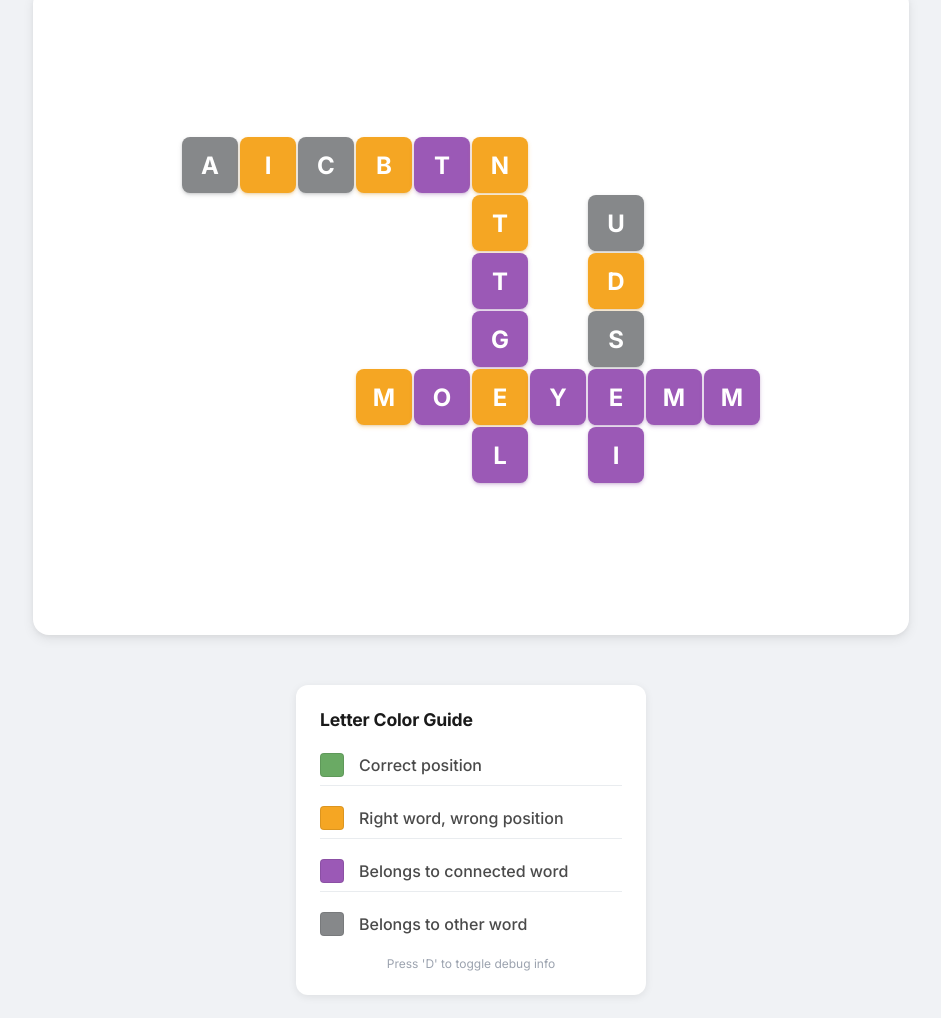
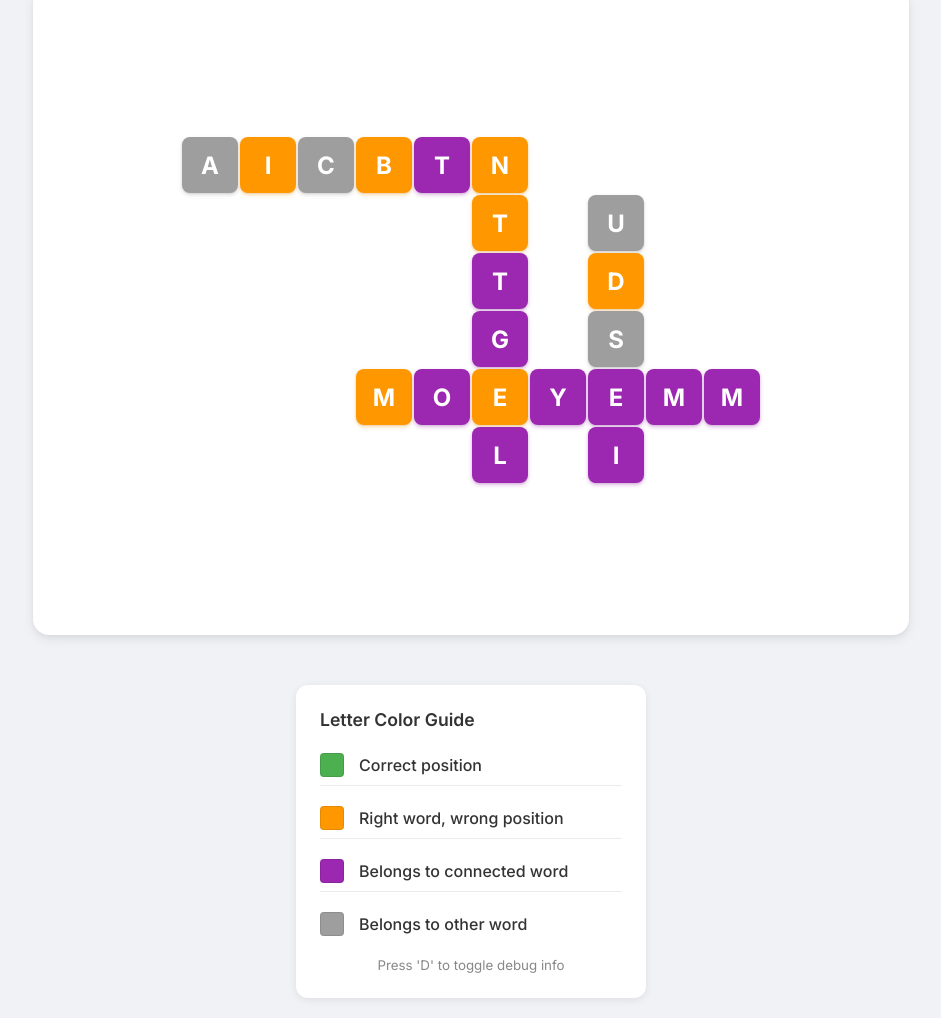
Before and after one commit to Pak911/headlines, a plain HTML site: page index.html in a window 1280 px wide. Shown: the part 296-1314 px from the top of the page, without its empty margins (169-1110 px from the left). Drawn offline with Linux system fonts and the light colour scheme.

Commit message:
material 2

```diff
--- a/index.html
+++ b/index.html
@@ -3,12 +3,12 @@
 <head>
     <meta charset="UTF-8">
     <meta name="viewport" content="width=device-width, initial-scale=1.0">
-    <title>Captions - Letter Swap Crossword Game</title>
+    <title>Headlines - Letter Swap Crossword Game</title>
     <link rel="stylesheet" href="styles.css">
 </head>
 <body>
     <div class="header">
-        <h1>Captions</h1>
+        <h1>Headlines</h1>
         <p class="instructions">
             Swap letters to reconstruct the news headline! Click two letters to swap their positions.
         </p>
@@ -27,19 +27,19 @@
         <h3>Letter Color Guide</h3>
         <ul class="legend-list">
             <li class="legend-item">
-                <div class="legend-color" style="background-color: #6aaa64;"></div>
+                <div class="legend-color" style="background-color: #4CAF50;"></div>
                 <span class="legend-text">Correct position</span>
             </li>
             <li class="legend-item">
-                <div class="legend-color" style="background-color: #f5a623;"></div>
+                <div class="legend-color" style="background-color: #FF9800;"></div>
                 <span class="legend-text">Right word, wrong position</span>
             </li>
             <li class="legend-item">
-                <div class="legend-color" style="background-color: #9b59b6;"></div>
+                <div class="legend-color" style="background-color: #9C27B0;"></div>
                 <span class="legend-text">Belongs to connected word</span>
             </li>
             <li class="legend-item">
-                <div class="legend-color" style="background-color: #86888a;"></div>
+                <div class="legend-color" style="background-color: #9E9E9E;"></div>
                 <span class="legend-text">Belongs to other word</span>
             </li>
         </ul>
--- a/styles.css
+++ b/styles.css
@@ -102,27 +102,27 @@ h1 {
 
 /* Color coding for letters */
 .grid-cell.correct {
-    background-color: #6aaa64;
+    background-color: #4CAF50;
     color: white;
-    box-shadow: 0 2px 4px rgba(106, 170, 100, 0.3), 0 1px 2px rgba(0, 0, 0, 0.1);
+    box-shadow: 0 2px 4px rgba(76, 175, 80, 0.3), 0 1px 2px rgba(0, 0, 0, 0.1);
 }
 
 .grid-cell.wrong-position {
-    background-color: #f5a623;
+    background-color: #FF9800;
     color: white;
-    box-shadow: 0 2px 4px rgba(245, 166, 35, 0.3), 0 1px 2px rgba(0, 0, 0, 0.1);
+    box-shadow: 0 2px 4px rgba(255, 152, 0, 0.3), 0 1px 2px rgba(0, 0, 0, 0.1);
 }
 
 .grid-cell.connected-word {
-    background-color: #9b59b6;
+    background-color: #9C27B0;
     color: white;
-    box-shadow: 0 2px 4px rgba(155, 89, 182, 0.3), 0 1px 2px rgba(0, 0, 0, 0.1);
+    box-shadow: 0 2px 4px rgba(156, 39, 176, 0.3), 0 1px 2px rgba(0, 0, 0, 0.1);
 }
 
 .grid-cell.wrong-word {
-    background-color: #86888a;
+    background-color: #9E9E9E;
     color: white;
-    box-shadow: 0 2px 4px rgba(134, 136, 138, 0.3), 0 1px 2px rgba(0, 0, 0, 0.1);
+    box-shadow: 0 2px 4px rgba(158, 158, 158, 0.3), 0 1px 2px rgba(0, 0, 0, 0.1);
 }
 
 /* Selection states */
@@ -177,7 +177,7 @@ h1 {
 }
 
 .victory-content h2 {
-    color: #6aaa64;
+    color: #4CAF50;
     font-size: 2rem;
     margin-bottom: 20px;
 }
@@ -216,7 +216,7 @@ h1 {
     display: inline-block;
     margin-top: 10px;
     padding: 10px 25px;
-    background: #6aaa64;
+    background: #4CAF50;
     color: white;
     border: none;
     border-radius: 5px;
@@ -226,7 +226,7 @@ h1 {
 }
 
 .new-game-btn:hover {
-    background: #5a9a54;
+    background: #45a049;
 }
 
 .new-game-btn-header {
@@ -269,9 +269,8 @@ h1 {
 .color-legend h3 {
     margin: 0 0 15px 0;
     font-size: 1.1rem;
-    color: #1a1a1a;
-    font-weight: 700;
-    letter-spacing: -0.01em;
+    color: #333;
+    font-weight: 600;
 }
 
 .legend-list {
@@ -285,7 +284,7 @@ h1 {
     align-items: center;
     gap: 15px;
     font-size: 1rem;
-    color: #4a4a4a;
+    color: #333;
     margin-bottom: 12px;
     padding: 8px 0;
     border-bottom: 1px solid #e9ecef;
@@ -312,8 +311,7 @@ h1 {
 .debug-toggle-hint {
     margin-top: 10px;
     text-align: center;
-    color: #9ca3af;
-    font-size: 0.9rem;
+    color: #888;
 }
 
 /* Debug Panel Styles */
```
